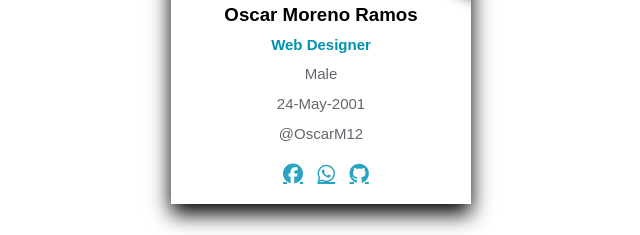
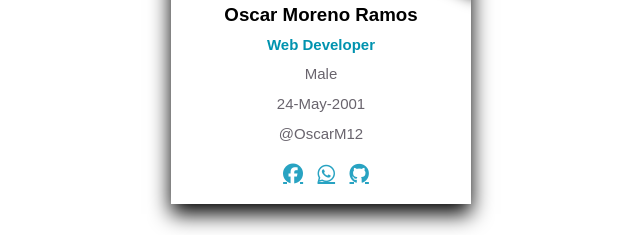
Before and after one commit to OscarM12/Proyects, a plain HTML site: page Trajeta de Presentacion/index.html in a window 1280 px wide. Shown: the part 421-656 px from the top of the page, 319-959 px from the left. Drawn offline with Linux system fonts and the light colour scheme.

Commit message:
Tarjeta de Presentacion v2

```diff
--- a/Trajeta de Presentacion/index.html
+++ b/Trajeta de Presentacion/index.html
@@ -14,7 +14,7 @@
             <div class="image"></div>
         </div>
         <h3>Oscar Moreno Ramos</h3>
-        <h4 class="title">Web Designer</h4>
+        <h4 class="title">Web Developer</h4>
         <p>
             Male
             <br>
```
Also changed, not shown: 1 other file.
